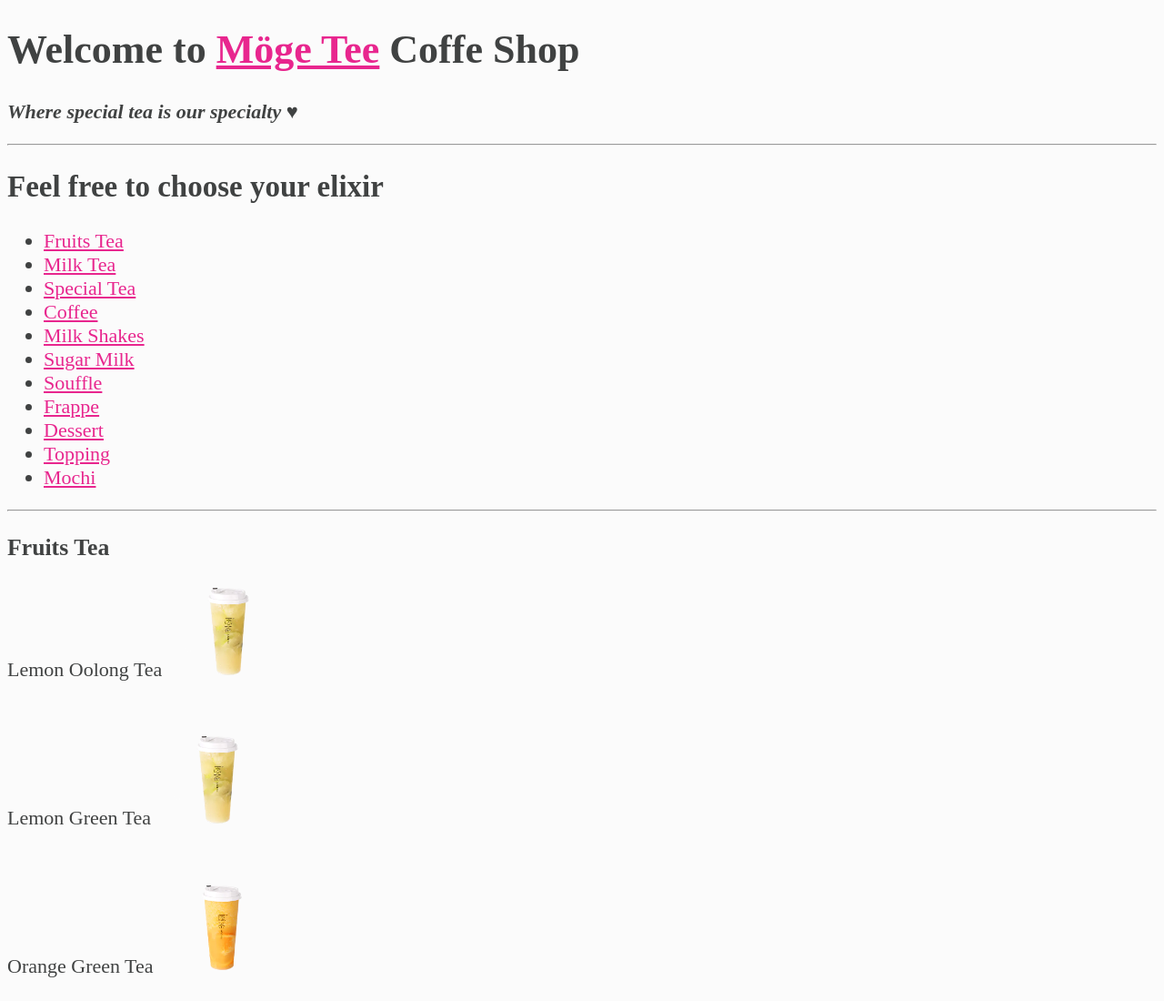
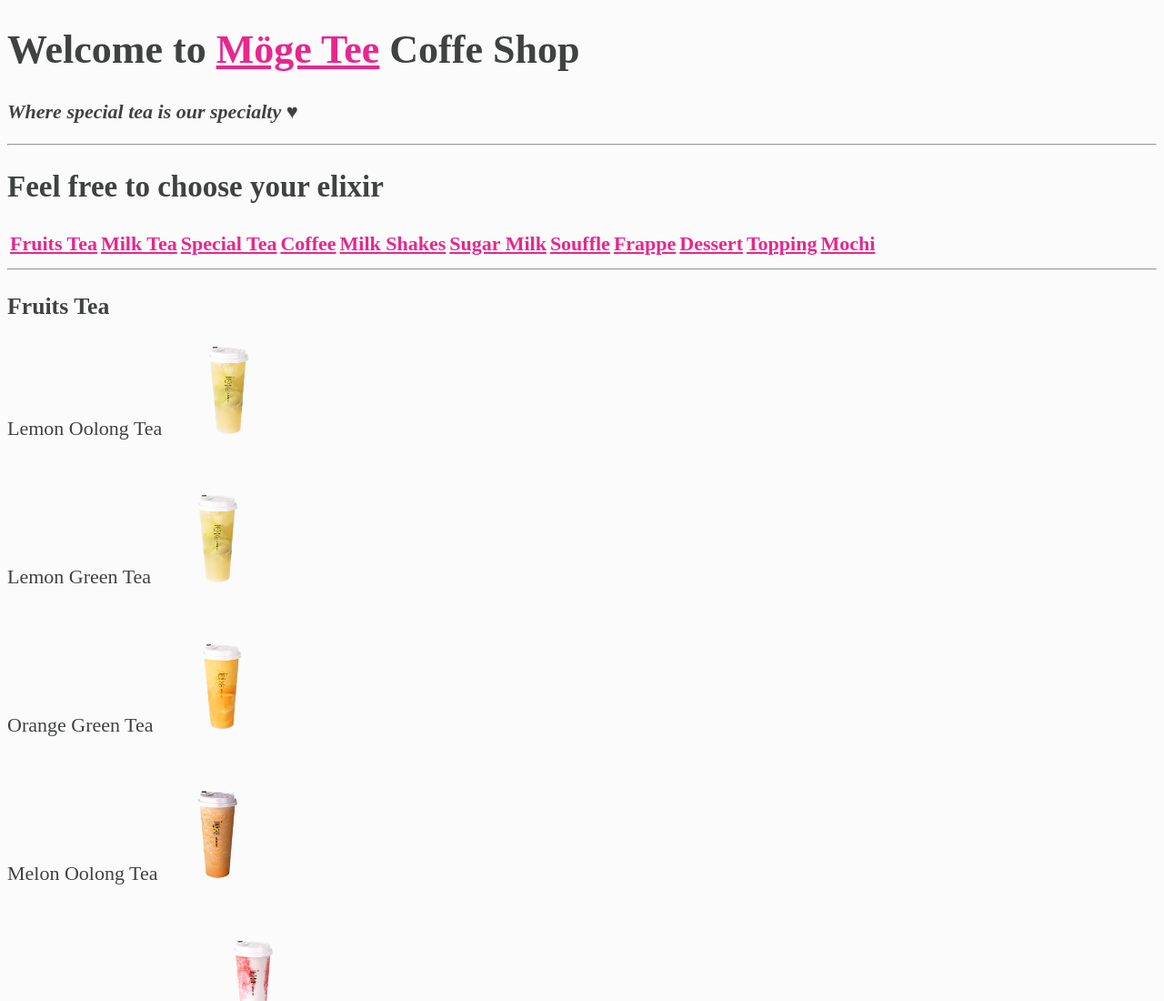
Before and after one commit to Mohamad-Rida-Chouman/MogeTee-clone, a plain HTML site: page RestaurantClone_1stAssignment/index.html in a window 1280 px wide. Shown: the top 1100 px of the page at 91% size. Drawn offline with Linux system fonts and the light colour scheme.

Commit message:
added table for main menu

```diff
--- a/RestaurantClone_1stAssignment/index.html
+++ b/RestaurantClone_1stAssignment/index.html
@@ -17,53 +17,57 @@
 
         <h2>Feel free to choose your elixir</h2>
 
+        <table>
+            <tr>
                 <nav aria-label="Main-menu">
                     <ul>
-                <li>
-                    <a href="#Fruits_Tea">Fruits Tea</a>
+                        <li class="no-bullets">
+                            <th><a href="#Fruits_Tea">Fruits Tea</a></th>
                         </li>
 
-                <li>
-                    <a href="#Milk_Tea">Milk Tea</a>
+                        <li class="no-bullets">
+                            <th><a href="#Milk_Tea">Milk Tea</a></th>
                         </li>
 
-                <li>
-                    <a href="#Special_Tea">Special Tea</a>
+                        <li class="no-bullets">
+                            <th><a href="#Special_Tea">Special Tea</a></th>
                         </li>
 
-                <li>
-                    <a href="#Coffee">Coffee</a>
+                        <li class="no-bullets">
+                            <th><a href="#Coffee">Coffee</a></th>
                         </li>
 
-                <li>
-                    <a href="#Milk_Shakes">Milk Shakes</a>
+                        <li class="no-bullets">
+                            <th><a href="#Milk_Shakes">Milk Shakes</a></th>
                         </li>
 
-                <li>
-                    <a href="#Sugar_Milk">Sugar Milk</a>
+                        <li class="no-bullets">
+                            <th><a href="#Sugar_Milk">Sugar Milk</a></th>
                         </li>
 
-                <li>
-                    <a href="#Souffle">Souffle</a>
+                        <li class="no-bullets">
+                            <th><a href="#Souffle">Souffle</a></th>
                         </li>
 
-                <li>
-                    <a href="#Frappe">Frappe</a>
+                        <li class="no-bullets">
+                            <th><a href="#Frappe">Frappe</a></th>
                         </li>
 
-                <li>
-                    <a href="#Dessert">Dessert</a>
+                        <li class="no-bullets">
+                            <th><a href="#Dessert">Dessert</a></th>
                         </li>
 
-                <li>
-                    <a href="#Topping">Topping</a>
+                        <li class="no-bullets">
+                            <th><a href="#Topping">Topping</a></th>
                         </li>
 
-                <li>
-                    <a href="#Mochi">Mochi</a>
+                        <li class="no-bullets">
+                            <th><a href="#Mochi">Mochi</a></th>
                         </li>
                     </ul>
                 </nav>
+            </tr>
+        </table>
 
         </header>
         <hr>
--- a/RestaurantClone_1stAssignment/main.css
+++ b/RestaurantClone_1stAssignment/main.css
@@ -26,3 +26,9 @@ a:hover, a:active{
   .product:hover > p {
     visibility: visible;
   }
+
+li.no-bullets {
+    list-style-type: none; /* Remove bullets */
+    padding: 0; /* Remove padding */
+    margin: 0; /* Remove margins */
+}
```
Lines whose indentation alone changed are shown as unchanged.
